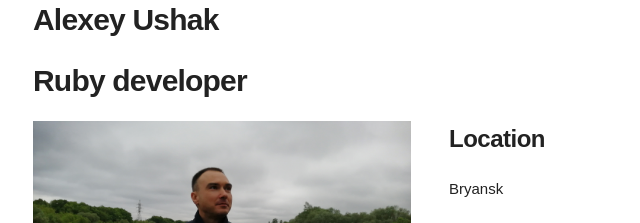
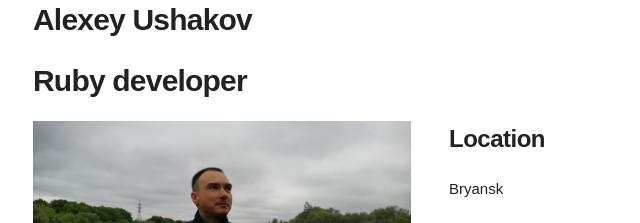
Before and after one commit to leva37a/cv, a plain HTML site: page index.html in a window 1280 px wide. Shown: the top 223 px of the page, 127-767 px from the left. Drawn offline with Linux system fonts and the light colour scheme.

Commit message:
Editing info 1

```diff
--- a/index.html
+++ b/index.html
@@ -12,7 +12,7 @@
   <div class="container">
     <div class="row">
       <div class="five columns">
-        <h4><strong>Alexey Ushak</strong></h4>
+        <h4><strong>Alexey Ushakov</strong></h4>
         <h4><strong>Ruby developer</strong></h4>
       </div>
     </div>
```
